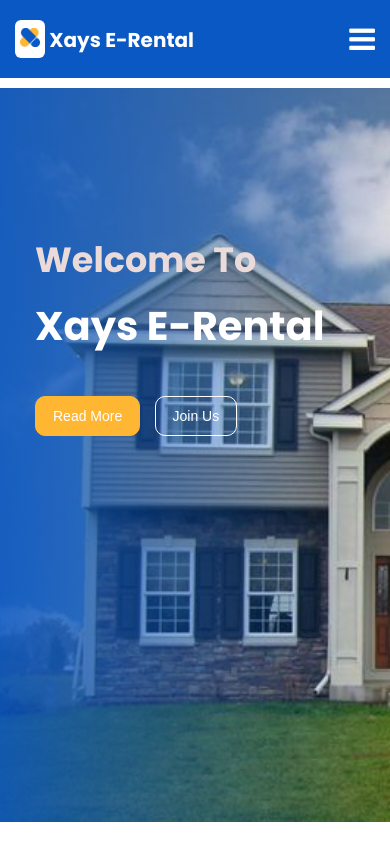
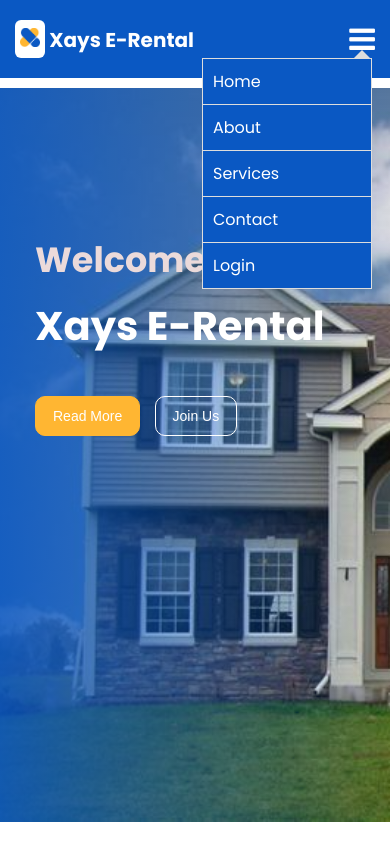
Before and after one commit to saiid20k/Xays-E-Rental, a plain HTML site: page index.html in a window 390 px wide. Both pictures are taken after a click on the icon 362 px from the left and 39 px from the top of the page. Shown: the top 844 px of the page. Drawn offline with Linux system fonts and the light colour scheme.

Commit message:
modified:   authentication/singup.html 	modified:   css/main.css 	modified:   index.html 	new file:   js/main.js

```diff
--- a/css/main.css
+++ b/css/main.css
@@ -162,13 +162,72 @@ header .container .row .links ul li a:hover{
     cursor: pointer;
 }
 
+header .container .row .small-screen-links{
+    display: none;
+}
+
 @media (max-width: 767px) {
+    header .container .row{
+        position: relative;
+    }
     header .container .row .links{
         display: none;
     }
     #navIcon{
         display: block;
     }
+    header .container .row .small-screen-links{
+        display: none;
+        position: absolute;
+        top: 38px;
+        right: 3px;
+        background: var(--blue-color);
+        z-index: 10;
+        min-height: 106px;
+        width: 170px;
+        border: 1px solid #DDD;
+    }
+    header .container .row .open{
+        display: flex;
+    }
+    header .container .row .small-screen-links ul{
+        width: 100%;
+        position: relative;
+    }
+    header .container .row .small-screen-links ul::before{
+        content: '';
+        position: absolute;
+    }
+    header .container .row .small-screen-links ul::after{
+        content: '';
+        position: absolute;
+        /* height: 13px; */
+        /* width: 13px; */
+        top: -18px;
+        right: 0px;
+        border: 9px solid;
+        border-color: transparent transparent #DDD;
+    }
+    header .container .row .small-screen-links ul li{
+        list-style: none;
+        padding-top: 10px;
+        padding-bottom: 10px;
+        padding-left: 10px;
+        transition: 0.6s;
+    }
+    header .container .row .small-screen-links ul li:hover{
+        padding-left: 20px;
+        cursor: pointer;
+    }
+    header .container .row .small-screen-links ul li:not(:last-child){
+        border-bottom: 1px solid #DDD;
+    }
+    header .container .row .small-screen-links ul li a{
+        text-decoration: none;
+        color: #FFF;
+    }
+
+
 }
 /* End Header */
 /* Start Hero Section */
--- a/index.html
+++ b/index.html
@@ -53,6 +53,15 @@
                 </div>
                 <i class="fa fa-bars" aria-hidden="true" id="navIcon"></i>
                 <div class="links">
+                    <ul>
+                        <li> <a href="#"> Home </a> </li>
+                        <li> <a href="#"> About </a> </li>
+                        <li> <a href="#"> Services </a> </li>
+                        <li> <a href="#"> Contact </a> </li>
+                        <li> <a href="./authentication/login.html"> Login </a> </li>
+                    </ul>
+                </div>
+                <div class="small-screen-links" id="small-screen-links">
                     <ul>
                         <li> <a href="#"> Home </a> </li>
                         <li> <a href="#"> About </a> </li>
@@ -455,6 +464,7 @@
 
 
 
-
+    <!-- Main JS -->
+    <script src="./js/main.js"></script>
 </body>
 </html>
--- /dev/null
+++ b/js/main.js
@@ -0,0 +1,28 @@
+let toggleBtn = document.getElementById("navIcon");
+
+let links = document.getElementById("small-screen-links");
+
+toggleBtn.onclick = function () {
+
+    links.classList.toggle("open");
+
+};
+
+document.addEventListener("click", (e) => {
+
+    if(e.target !== toggleBtn && e.target !== links){
+
+        if(links.classList.contains("open")){
+
+            links.classList.toggle("open");
+
+        }
+
+    }
+});
+
+links.onclick = function (e) {
+
+    e.stopPropagation();
+
+}
```
Also changed, not shown: authentication/singup.html (+18 -16 lines).
